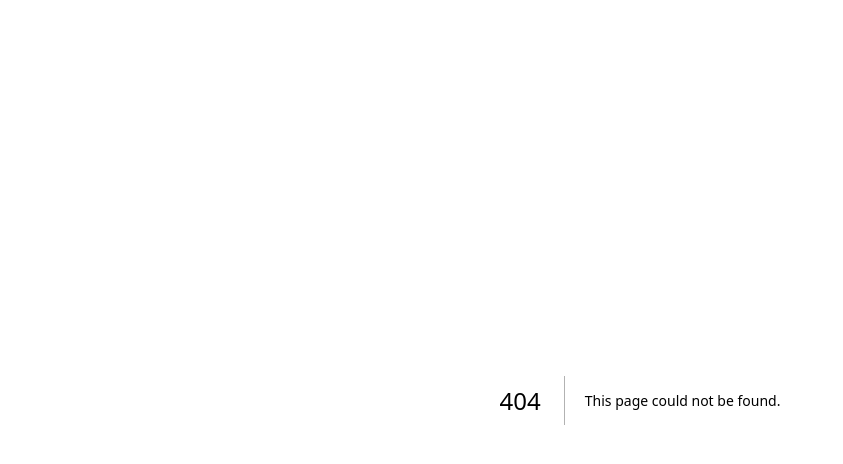
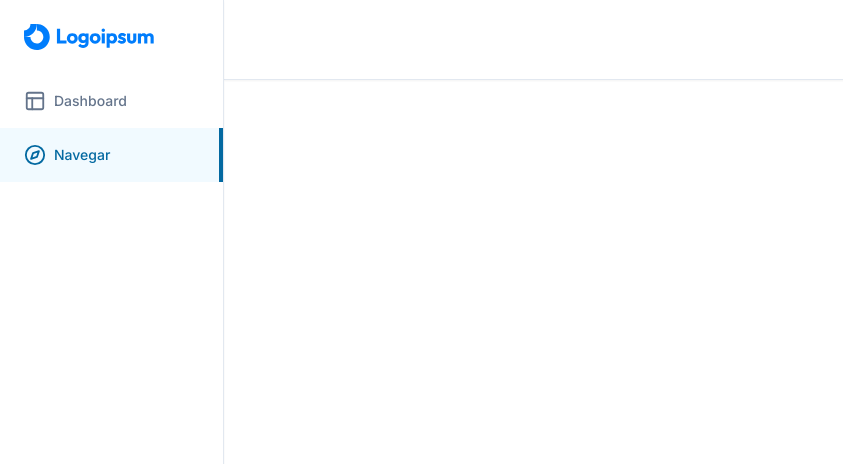
Before and after one commit to xuniorss/lms-platform, a Next.js app: page /search in a window 1280 px wide. Before the commit this address had no page. Shown: the top 464 px of the page, without its empty margins (0-843 px from the left). Built offline with nearby package versions, Linux system fonts and the light colour scheme.

Commit message:
feat: Layout

```diff
--- a/package.json
+++ b/package.json
@@ -10,6 +10,7 @@
    },
    "dependencies": {
       "@clerk/nextjs": "^4.23.5",
+      "@radix-ui/react-dialog": "^1.0.4",
       "@radix-ui/react-slot": "^1.0.2",
       "@types/node": "20.6.2",
       "@types/react": "18.2.21",
--- /dev/null
+++ b/src/app/(dashboard)/(routes)/search/page.tsx
@@ -0,0 +1,3 @@
+export default function Search() {
+	return <div>aaa</div>
+}
--- /dev/null
+++ b/src/app/(dashboard)/_components/logo.tsx
@@ -0,0 +1,5 @@
+import Image from 'next/image'
+
+export const Logo = () => {
+	return <Image height={130} width={130} alt="Logo" src="/logo.svg" />
+}
--- /dev/null
+++ b/src/app/(dashboard)/_components/mobile-sidebar.tsx
@@ -0,0 +1,16 @@
+import { Sheet, SheetContent, SheetTrigger } from '@/components/ui/sheet'
+import { Menu } from 'lucide-react'
+import { Sidebar } from './sidebar'
+
+export const MobileSidebar = () => {
+	return (
+		<Sheet>
+			<SheetTrigger className="pr-4 transition hover:opacity-75 md:hidden">
+				<Menu />
+			</SheetTrigger>
+			<SheetContent side="left" className="bg-white p-0">
+				<Sidebar />
+			</SheetContent>
+		</Sheet>
+	)
+}
--- /dev/null
+++ b/src/app/(dashboard)/_components/navbar.tsx
@@ -0,0 +1,11 @@
+import { NavbarRoutes } from '@/components/NavbarRoutes'
+import { MobileSidebar } from './mobile-sidebar'
+
+export const Navbar = () => {
+	return (
+		<section className="flex h-full items-center border-b bg-white p-4 shadow-sm">
+			<MobileSidebar />
+			<NavbarRoutes />
+		</section>
+	)
+}
--- /dev/null
+++ b/src/app/(dashboard)/_components/sidebar-item.tsx
@@ -0,0 +1,52 @@
+'use client'
+
+import { cn } from '@/lib/utils'
+import { usePathname, useRouter } from 'next/navigation'
+import { memo } from 'react'
+import { RouteProps } from './sidebar-routes'
+
+interface SideberItemProps extends RouteProps {}
+
+export const SidebarItem = memo(
+	({ icon: Icon, label, href }: SideberItemProps) => {
+		const pathname = usePathname()
+		const router = useRouter()
+
+		const isActive =
+			(pathname === '/' && href === '/') ||
+			pathname === href ||
+			pathname?.startsWith(`${href}/`)
+
+		const onClick = () => router.push(href)
+
+		return (
+			<button
+				onClick={onClick}
+				type="button"
+				aria-label={`button ${label}`}
+				aria-current={isActive ? 'page' : undefined}
+				className={cn(
+					'flex items-center gap-x-2 pl-6 text-sm font-[500] text-slate-500 transition-all hover:bg-slate-300/20 hover:text-slate-600',
+					isActive &&
+						'bg-sky-200/20 text-sky-700 hover:bg-sky-200/20 hover:text-sky-700',
+				)}
+			>
+				<span className="flex items-center gap-x-2 py-4">
+					<Icon
+						size={22}
+						className={cn('text-slate-500', isActive && 'text-sky-700')}
+					/>
+					{label}
+				</span>
+				<span
+					className={cn(
+						'ml-auto h-full border-2 border-sky-700 opacity-0 transition-all',
+						isActive && 'opacity-100',
+					)}
+				/>
+			</button>
+		)
+	},
+)
+
+SidebarItem.displayName = 'SidebarItem'
--- /dev/null
+++ b/src/app/(dashboard)/_components/sidebar-routes.tsx
@@ -0,0 +1,32 @@
+'use client'
+
+import { Compass, Layout, LucideIcon } from 'lucide-react'
+import { SidebarItem } from './sidebar-item'
+
+export type RouteProps = {
+	icon: LucideIcon
+	label: string
+	href: string
+}
+
+const guestRoutes: RouteProps[] = [
+	{ icon: Layout, label: 'Dashboard', href: '/' },
+	{ icon: Compass, label: 'Navegar', href: '/search' },
+]
+
+export const SidebarRoutes = () => {
+	const routes = guestRoutes
+
+	return (
+		<div className="flex w-full flex-col">
+			{routes.map((route) => (
+				<SidebarItem
+					key={route.href}
+					icon={route.icon}
+					label={route.label}
+					href={route.href}
+				/>
+			))}
+		</div>
+	)
+}
--- /dev/null
+++ b/src/app/(dashboard)/_components/sidebar.tsx
@@ -0,0 +1,15 @@
+import { Logo } from './logo'
+import { SidebarRoutes } from './sidebar-routes'
+
+export const Sidebar = () => {
+	return (
+		<article className="flex h-full flex-col overflow-y-auto border-r bg-white shadow-sm">
+			<div className="p-6">
+				<Logo />
+			</div>
+			<section className="flex w-full flex-col">
+				<SidebarRoutes />
+			</section>
+		</article>
+	)
+}
--- /dev/null
+++ b/src/app/(dashboard)/layout.tsx
@@ -0,0 +1,18 @@
+import { ReactNode } from 'react'
+
+import { Navbar } from './_components/navbar'
+import { Sidebar } from './_components/sidebar'
+
+export default function DashboardLayout({ children }: { children: ReactNode }) {
+	return (
+		<section className="h-full">
+			<header className="fixed inset-y-0 z-50 h-[5rem] w-full md:pl-56">
+				<Navbar />
+			</header>
+			<aside className="fixed inset-y-0 z-50 hidden h-full w-56 flex-col md:flex">
+				<Sidebar />
+			</aside>
+			<main className="md:pl-56">{children}</main>
+		</section>
+	)
+}
--- /dev/null
+++ b/src/components/NavbarRoutes/index.tsx
@@ -0,0 +1,11 @@
+'use client'
+
+import { UserButton } from '@clerk/nextjs'
+
+export const NavbarRoutes = () => {
+	return (
+		<div className="ml-auto flex gap-x-2">
+			<UserButton afterSignOutUrl="/" />
+		</div>
+	)
+}
--- /dev/null
+++ b/src/components/ui/sheet.tsx
@@ -0,0 +1,144 @@
+"use client"
+
+import * as React from "react"
+import * as SheetPrimitive from "@radix-ui/react-dialog"
+import { cva, type VariantProps } from "class-variance-authority"
+import { X } from "lucide-react"
+
+import { cn } from "@/lib/utils"
+
+const Sheet = SheetPrimitive.Root
+
+const SheetTrigger = SheetPrimitive.Trigger
+
+const SheetClose = SheetPrimitive.Close
+
+const SheetPortal = ({
+  className,
+  ...props
+}: SheetPrimitive.DialogPortalProps) => (
+  <SheetPrimitive.Portal className={cn(className)} {...props} />
+)
+SheetPortal.displayName = SheetPrimitive.Portal.displayName
+
+const SheetOverlay = React.forwardRef<
+  React.ElementRef<typeof SheetPrimitive.Overlay>,
+  React.ComponentPropsWithoutRef<typeof SheetPrimitive.Overlay>
+>(({ className, ...props }, ref) => (
+  <SheetPrimitive.Overlay
+    className={cn(
+      "fixed inset-0 z-50 bg-background/80 backdrop-blur-sm data-[state=open]:animate-in data-[state=closed]:animate-out data-[state=closed]:fade-out-0 data-[state=open]:fade-in-0",
+      className
+    )}
+    {...props}
+    ref={ref}
+  />
+))
+SheetOverlay.displayName = SheetPrimitive.Overlay.displayName
+
+const sheetVariants = cva(
+  "fixed z-50 gap-4 bg-background p-6 shadow-lg transition ease-in-out data-[state=open]:animate-in data-[state=closed]:animate-out data-[state=closed]:duration-300 data-[state=open]:duration-500",
+  {
+    variants: {
+      side: {
+        top: "inset-x-0 top-0 border-b data-[state=closed]:slide-out-to-top data-[state=open]:slide-in-from-top",
+        bottom:
+          "inset-x-0 bottom-0 border-t data-[state=closed]:slide-out-to-bottom data-[state=open]:slide-in-from-bottom",
+        left: "inset-y-0 left-0 h-full w-3/4 border-r data-[state=closed]:slide-out-to-left data-[state=open]:slide-in-from-left sm:max-w-sm",
+        right:
+          "inset-y-0 right-0 h-full w-3/4  border-l data-[state=closed]:slide-out-to-right data-[state=open]:slide-in-from-right sm:max-w-sm",
+      },
+    },
+    defaultVariants: {
+      side: "right",
+    },
+  }
+)
+
+interface SheetContentProps
+  extends React.ComponentPropsWithoutRef<typeof SheetPrimitive.Content>,
+    VariantProps<typeof sheetVariants> {}
+
+const SheetContent = React.forwardRef<
+  React.ElementRef<typeof SheetPrimitive.Content>,
+  SheetContentProps
+>(({ side = "right", className, children, ...props }, ref) => (
+  <SheetPortal>
+    <SheetOverlay />
+    <SheetPrimitive.Content
+      ref={ref}
+      className={cn(sheetVariants({ side }), className)}
+      {...props}
+    >
+      {children}
+      <SheetPrimitive.Close className="absolute right-4 top-4 rounded-sm opacity-70 ring-offset-background transition-opacity hover:opacity-100 focus:outline-none focus:ring-2 focus:ring-ring focus:ring-offset-2 disabled:pointer-events-none data-[state=open]:bg-secondary">
+        <X className="h-4 w-4" />
+        <span className="sr-only">Close</span>
+      </SheetPrimitive.Close>
+    </SheetPrimitive.Content>
+  </SheetPortal>
+))
+SheetContent.displayName = SheetPrimitive.Content.displayName
+
+const SheetHeader = ({
+  className,
+  ...props
+}: React.HTMLAttributes<HTMLDivElement>) => (
+  <div
+    className={cn(
+      "flex flex-col space-y-2 text-center sm:text-left",
+      className
+    )}
+    {...props}
+  />
+)
+SheetHeader.displayName = "SheetHeader"
+
+const SheetFooter = ({
+  className,
+  ...props
+}: React.HTMLAttributes<HTMLDivElement>) => (
+  <div
+    className={cn(
+      "flex flex-col-reverse sm:flex-row sm:justify-end sm:space-x-2",
+      className
+    )}
+    {...props}
+  />
+)
+SheetFooter.displayName = "SheetFooter"
+
+const SheetTitle = React.forwardRef<
+  React.ElementRef<typeof SheetPrimitive.Title>,
+  React.ComponentPropsWithoutRef<typeof SheetPrimitive.Title>
+>(({ className, ...props }, ref) => (
+  <SheetPrimitive.Title
+    ref={ref}
+    className={cn("text-lg font-semibold text-foreground", className)}
+    {...props}
+  />
+))
+SheetTitle.displayName = SheetPrimitive.Title.displayName
+
+const SheetDescription = React.forwardRef<
+  React.ElementRef<typeof SheetPrimitive.Description>,
+  React.ComponentPropsWithoutRef<typeof SheetPrimitive.Description>
+>(({ className, ...props }, ref) => (
+  <SheetPrimitive.Description
+    ref={ref}
+    className={cn("text-sm text-muted-foreground", className)}
+    {...props}
+  />
+))
+SheetDescription.displayName = SheetPrimitive.Description.displayName
+
+export {
+  Sheet,
+  SheetTrigger,
+  SheetClose,
+  SheetContent,
+  SheetHeader,
+  SheetFooter,
+  SheetTitle,
+  SheetDescription,
+}
```
Also changed, not shown: public/logo.svg (added), 1 other file (tests, documents, lock files or other folders).
